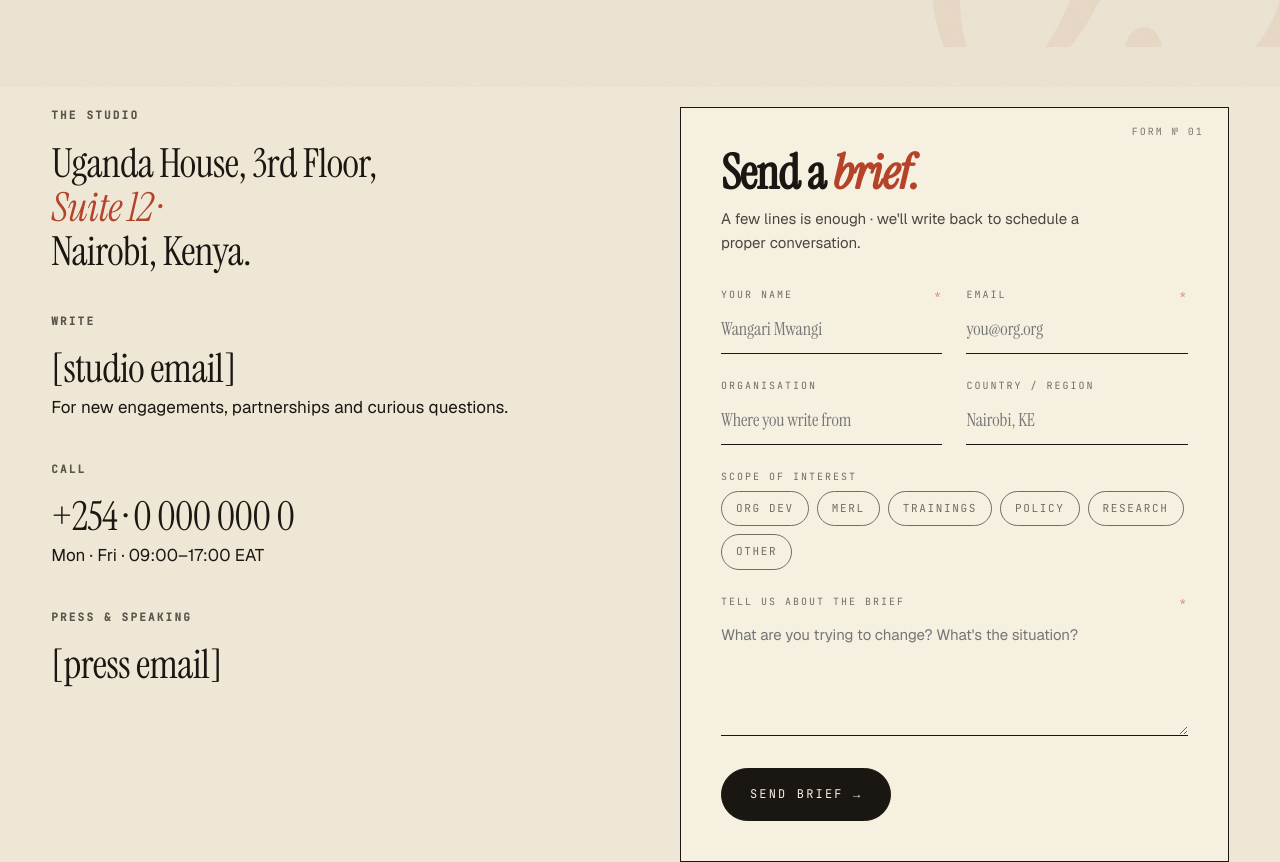
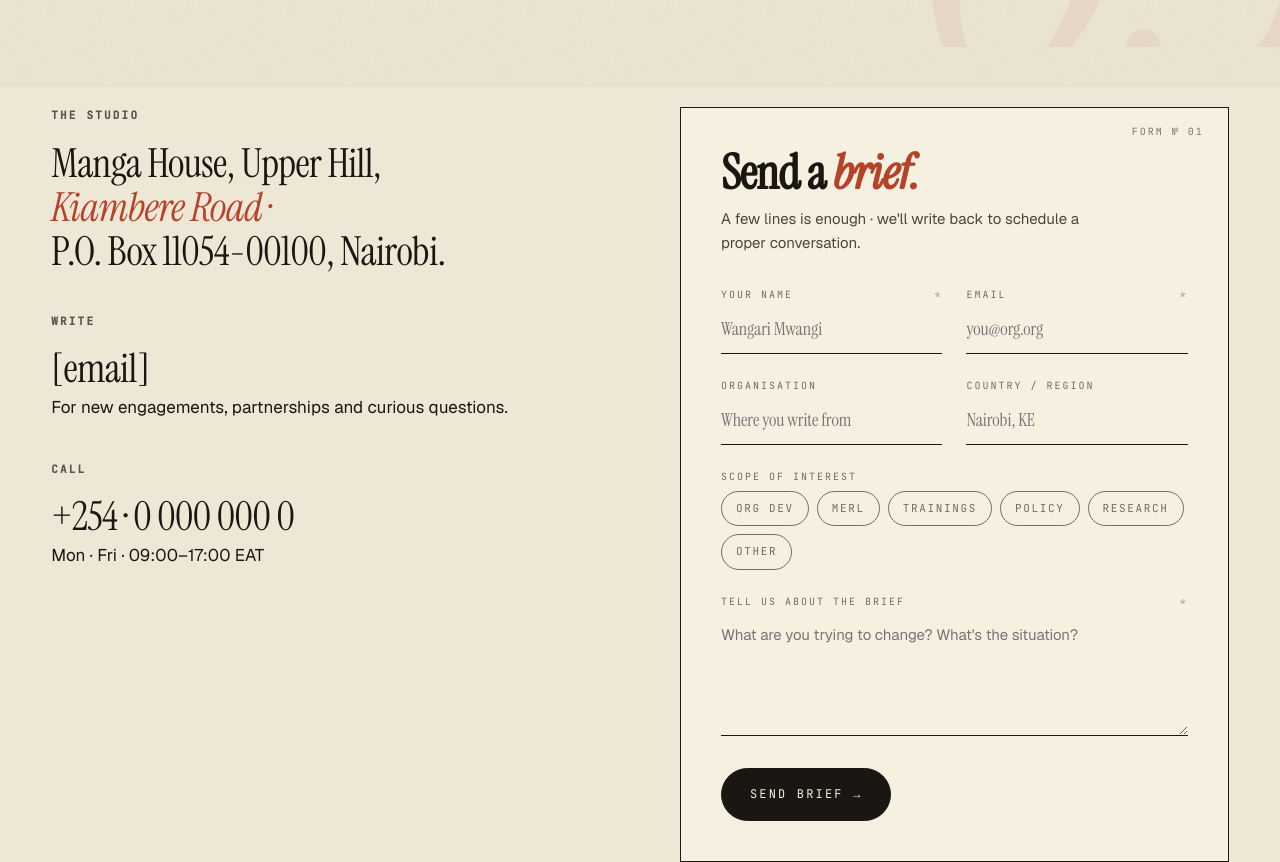
Before and after one commit to joeglantern/GSDL, a website built with Vite: page contact/index.html in a window 1280 px wide. Shown: the part 713-1575 px from the top of the page. Built offline with nearby package versions, Linux system fonts and the light colour scheme.

Commit message:
Update address, fix footer heading, clean up email labels

```diff
--- a/contact/index.html
+++ b/contact/index.html
@@ -110,24 +110,20 @@
         <div class="info-block">
           <h4>The studio</h4>
           <div class="v">
-            Uganda House, 3rd Floor,<br/>
-            <em>Suite 12 ·</em><br/>
-            Nairobi, Kenya.
+            Manga House, Upper Hill,<br/>
+            <em>Kiambere Road ·</em><br/>
+            P.O. Box 11054-00100, Nairobi.
           </div>
         </div>
         <div class="info-block">
           <h4>Write</h4>
-          <div class="v"><a href="mailto:[studio email]">[studio email]</a></div>
+          <div class="v"><a href="mailto:[email]">[email]</a></div>
           <p>For new engagements, partnerships and curious questions.</p>
         </div>
         <div class="info-block">
           <h4>Call</h4>
           <div class="v"><a href="tel:">+254 · 0 000 000 0</a></div>
           <p>Mon · Fri · 09:00–17:00 EAT</p>
-        </div>
-        <div class="info-block">
-          <h4>Press &amp; speaking</h4>
-          <div class="v"><a href="mailto:[press email]">[press email]</a></div>
         </div>
       </div>
 
@@ -259,9 +255,9 @@
     <div class="foot-grid">
       <div>
         <img src="/logo-dark.png" class="foot-logo" alt="Global South Development Lab" />
-        <h5>The Lab</h5>
+        <h5>GSDL</h5>
         <p>Global South Development Lab<br/>strategic consulting for transformational development across the global south.</p>
-        <p style="margin-top:16px; opacity:0.7;">Uganda House, 3rd Floor, Suite 12<br/>Nairobi, Kenya</p>
+        <p style="margin-top:16px; opacity:0.7;">Manga House, Upper Hill,<br/>Kiambere Road<br/>P.O. Box 11054-00100, Nairobi</p>
       </div>
       <div>
         <h5>Sitemap</h5>
@@ -279,7 +275,7 @@
       </div>
       <div>
         <h5>Reach us</h5>
-        <a href="mailto:[studio email]">[studio email]</a>
+        <a href="mailto:[email]">[email]</a>
         <a href="tel:">[Phone number]</a>
         <a href="/contact">Start a project →</a>
       </div>
```
Also changed, not shown: approach/index.html (+3 -3 lines), index.html (+3 -3 lines), mission/index.html (+3 -3 lines), services/index.html (+3 -3 lines), work/index.html (+3 -3 lines).
